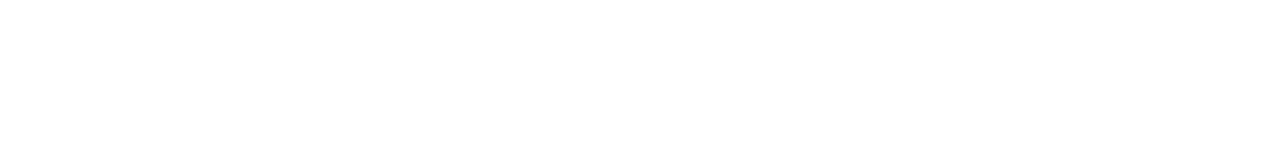
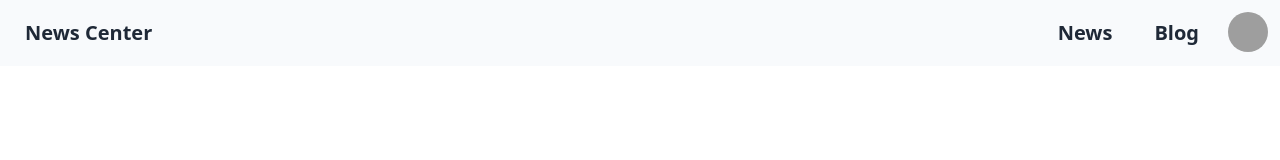
Before and after one commit to ifazzzz/news-center-client, a plain HTML site: page index.html in a window 1280 px wide. Drawn offline with nearby package versions, Linux system fonts and the light colour scheme; grey boxes are pictures that could not be loaded.

Commit message:
header added

```diff
--- a/index.html
+++ b/index.html
@@ -8,7 +8,44 @@
     <script src="https://cdn.tailwindcss.com"></script>
     <title>News Center</title>
 </head>
-<body>
+<body class="bg-slate-50">
+    <header class="container mx-auto">
+        <div class="navbar bg-slate-50">
+            <div class="flex-1">
+              <a class="btn btn-ghost normal-case text-xl">News Center</a>
+            </div>
+            <div class="flex-none gap-2">
+                <a class="btn btn-ghost normal-case text-xl">News</a>
+                <a class="btn btn-ghost normal-case text-xl">Blog</a>
+              <div class="dropdown dropdown-end">
+                <label tabindex="0" class="btn btn-ghost btn-circle avatar">
+                  <div class="w-10 rounded-full">
+                    <img src="https://placeimg.com/80/80/people" />
+                  </div>
+                </label>
+                <ul tabindex="0" class="mt-3 p-2 shadow menu menu-compact dropdown-content bg-base-100 rounded-box w-52">
+                  <li><a>Settings</a></li>
+                  <li><a>Logout</a></li>
+                </ul>
+              </div>
+            </div>
+        </div>
+    </header>
+
+    <!-- <div class="mx-auto grid grid-cols-9 gap-4">
+        <div>01</div>
+        <div>09</div>
+        <div>09</div>
+        <div>09</div>
+        <div>09</div>
+        <div>09</div>
+        <div>09</div>
+        <div>09</div>
+        <div>09</div>
+      </div> -->
+
+
     <script src="js/app.js"></script>
+
 </body>
 </html>
```
